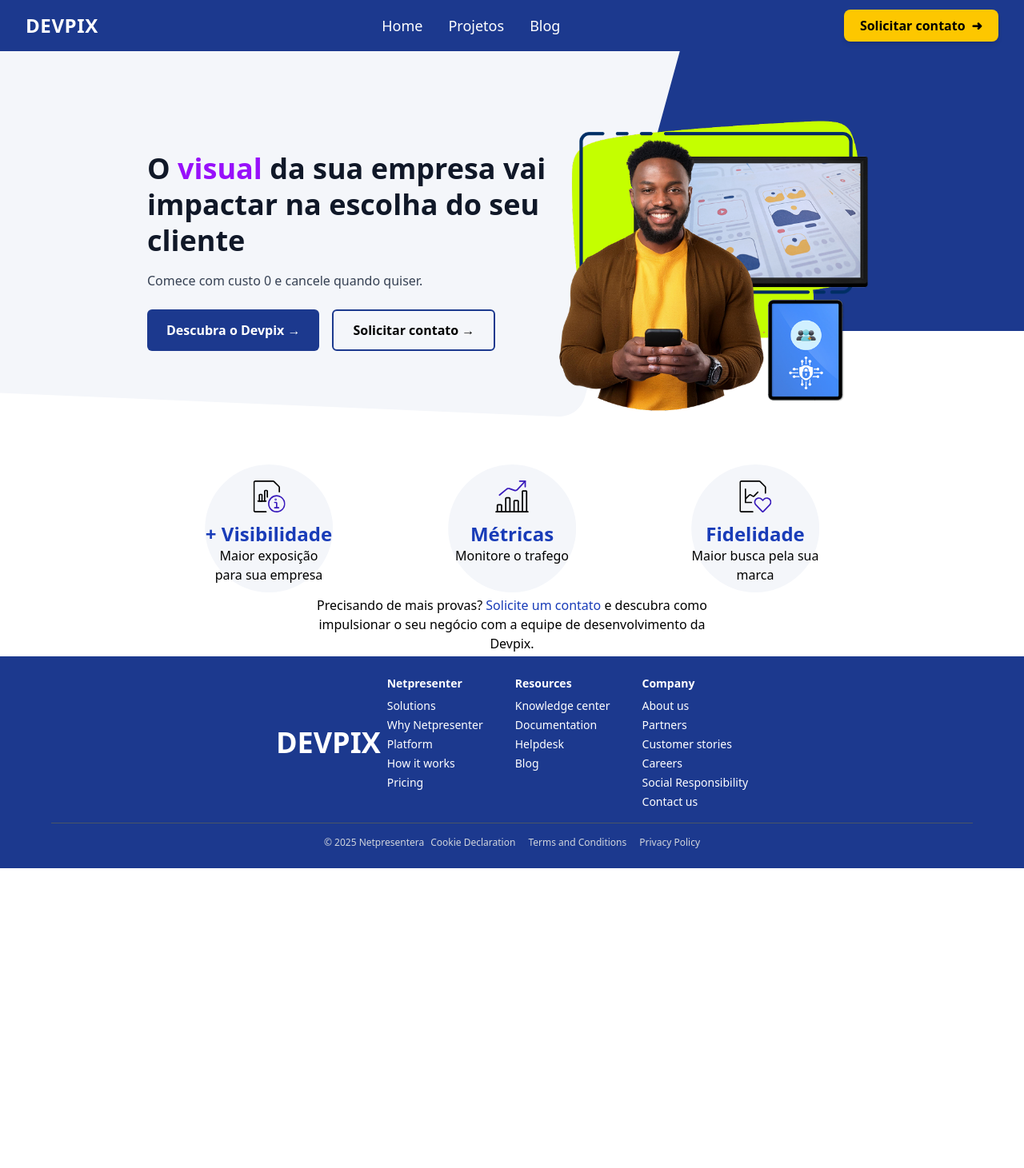
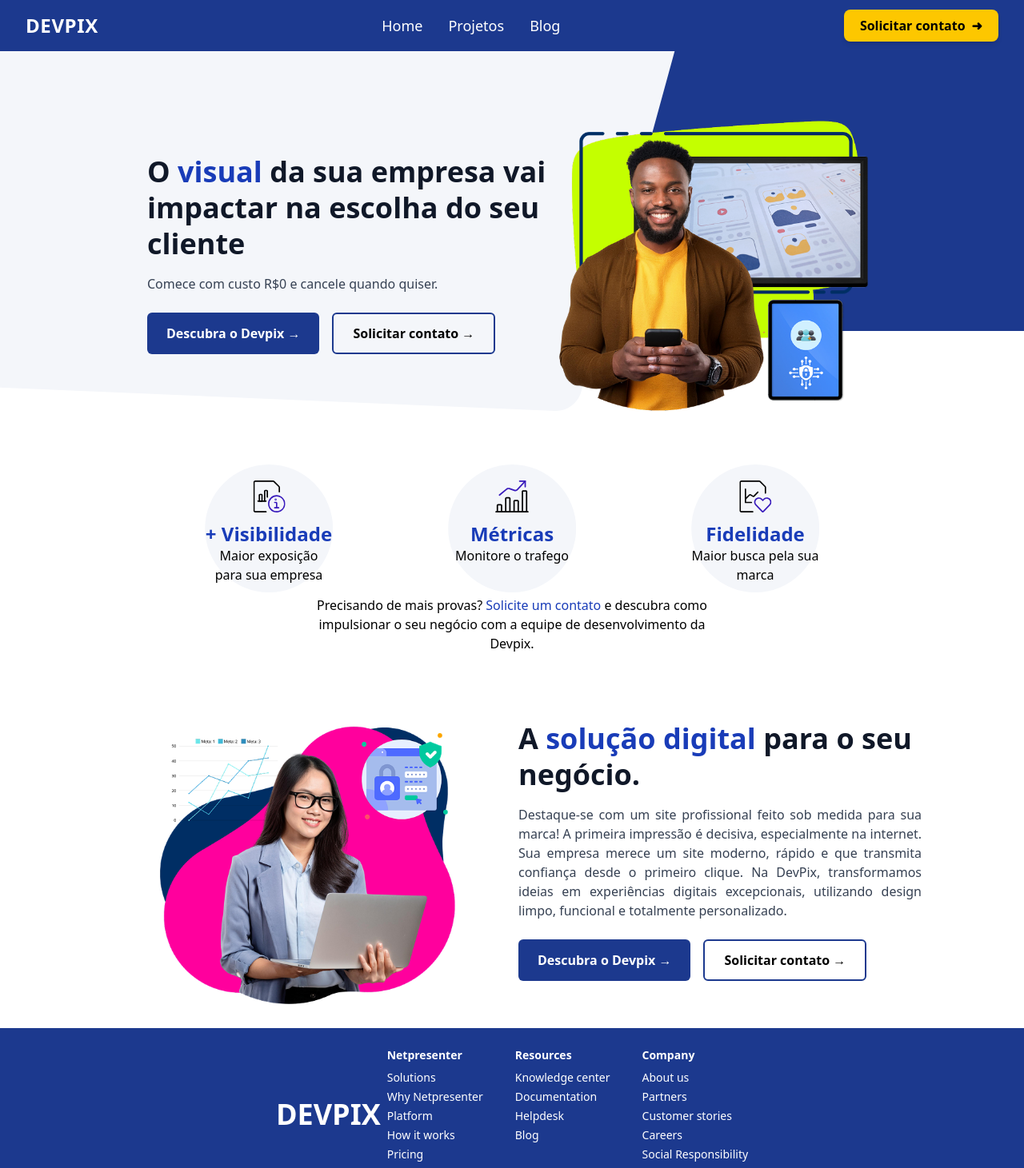
Before and after one commit to Jonashcosta/devpix, a Next.js app in the folder www.devpix.com.br/: page / in a window 1280 px wide. Shown: the top 1461 px of the page at 80% size. Before the commit the page ends 1086 px from the top, so only its background shows below. Built offline with nearby package versions, Linux system fonts and the light colour scheme.

Commit message:
A solução digital para o seu negócio

```diff
--- a/www.devpix.com.br/src/components/HOME.tsx
+++ b/www.devpix.com.br/src/components/HOME.tsx
@@ -3,17 +3,17 @@
 export default function Homepage() {
     return (
         <main>
-            <div className="relative flex justify-center bg-white px-10 py-16">
+            <div className="relative flex justify-center bg-white px-10 py-16 ">
                 {/* Contêiner de fundo */}
                 <div className="absolute inset-0 flex">
                     {/* SVG Cinza */}
-                    <div className="w-2/3 relative z-10">
+                    <div className="w-2/3 relative z-10 ">
                         <Image
                             src="/vector1.svg"
                             alt="Fundo Cinza"
                             width={500}
                             height={300}
-                            className="w-full h-auto"
+                            className="w-full  h-[450px]"
                         />
                     </div>
                     {/* Contêiner azul ao fundo responsivo */}
@@ -22,11 +22,11 @@
 
                 {/* Texto e botões */}
                 <div className="relative z-10 max-w-lg">
-                    <h1 className="text-4xl font-bold mt-15 text-gray-900 leading-tight">
-                        O <span className="text-purple-600">visual</span> da sua empresa vai impactar na escolha do seu cliente
+                    <h1 className="text-4xl font-bold mt-16 text-gray-900 leading-tight">
+                        O <span className="text-blue-800">visual</span> da sua empresa vai impactar na escolha do seu cliente
                     </h1>
                     <p className="text-gray-700 mt-4">
-                        Comece com custo 0 e cancele quando quiser.
+                        Comece com custo R$0 e cancele quando quiser.
                     </p>
 
                     {/* Botões */}
@@ -54,21 +54,21 @@
                 <div class="flex justify-center gap-36">
 
                     <div class="flex flex-col items-center bg-[url('/background1.svg')] bg-no-repeat bg-center bg-cover w-40 h-40 pt-5">
-                        <img src="/icon-visibilidade.svg" alt="" class="mb-3"/>
-                        <h1 class='text-blue-800 font-bold text-2xl leading-tight'>+ Visibilidade</h1>
-                        <p  class="text-center max-w-lg">Maior exposição para sua empresa</p>
+                        <img src="/icon-visibilidade.svg" alt="" className="mb-3" />
+                        <h1 className='text-blue-800 font-bold text-2xl leading-tight'>+ Visibilidade</h1>
+                        <p className="text-center max-w-lg">Maior exposição para sua empresa</p>
                     </div>
 
                     <div class="flex flex-col items-center bg-[url('/background1.svg')] bg-no-repeat bg-center bg-cover w-40 h-40 pt-5">
-                        <img src="/icon-metricas.svg" alt="" class="mb-3"/>
+                        <img src="/icon-metricas.svg" alt="" class="mb-3" />
                         <h1 class='text-blue-800 font-bold text-2xl leading-tight'>Métricas</h1>
-                        <p  class="text-center max-w-lg">Monitore o trafego</p>
+                        <p class="text-center max-w-lg">Monitore o trafego</p>
                     </div>
 
                     <div class="flex flex-col items-center bg-[url('/background1.svg')] bg-no-repeat bg-center bg-cover w-40 h-40 pt-5">
-                        <img src="/icon-fidelizacao.svg" alt="" class="mb-3"/>
+                        <img src="/icon-fidelizacao.svg" alt="" class="mb-3" />
                         <h1 class='text-blue-800 font-bold text-2xl leading-tight'>Fidelidade</h1>
-                        <p  class="text-center max-w-lg">Maior busca pela sua marca</p>
+                        <p class="text-center max-w-lg">Maior busca pela sua marca</p>
                     </div>
                 </div>
 
@@ -79,6 +79,33 @@
                 </div>
             </div>
 
+
+            <div class="flex justify-center items-start w-4/5 mx-auto mt-20 gap-4">
+                <div class="flex justify-center items-center w-1/2">
+                    <img src="/mulher_de_ti.png" alt="Mulher de TI" class="w-96" />
+                </div>
+                <div class="w-1/2 flex flex-col items-start">
+                    <h1 class="text-4xl font-bold text-gray-900 leading-tight">
+                    A <span class="text-blue-800">solução digital</span> para o seu negócio.
+                    </h1>
+                    <p class="text-gray-700 mt-4 text-justify">
+                        Destaque-se com um site profissional feito sob medida para sua marca! A primeira impressão é decisiva, especialmente na internet. Sua empresa merece um site moderno, rápido e que transmita confiança desde o primeiro clique. Na DevPix, transformamos ideias em experiências digitais excepcionais, utilizando design limpo, funcional e totalmente personalizado.
+                    </p>
+
+                    <div class="mt-6 flex gap-4">
+                        <button class="bg-blue-900 text-white px-6 py-3 rounded-md font-semibold">
+                            Descubra o Devpix &rarr;
+                        </button>
+                        <button class="border-2 border-blue-900 px-6 py-3 rounded-md font-semibold">
+                            Solicitar contato &rarr;
+                        </button>
+                    </div>
+                </div>
+            </div>
+
+
+
+
         </main>
     );
 }
```
Also changed, not shown: www.devpix.com.br/public/mulher_de_ti.png (added).
